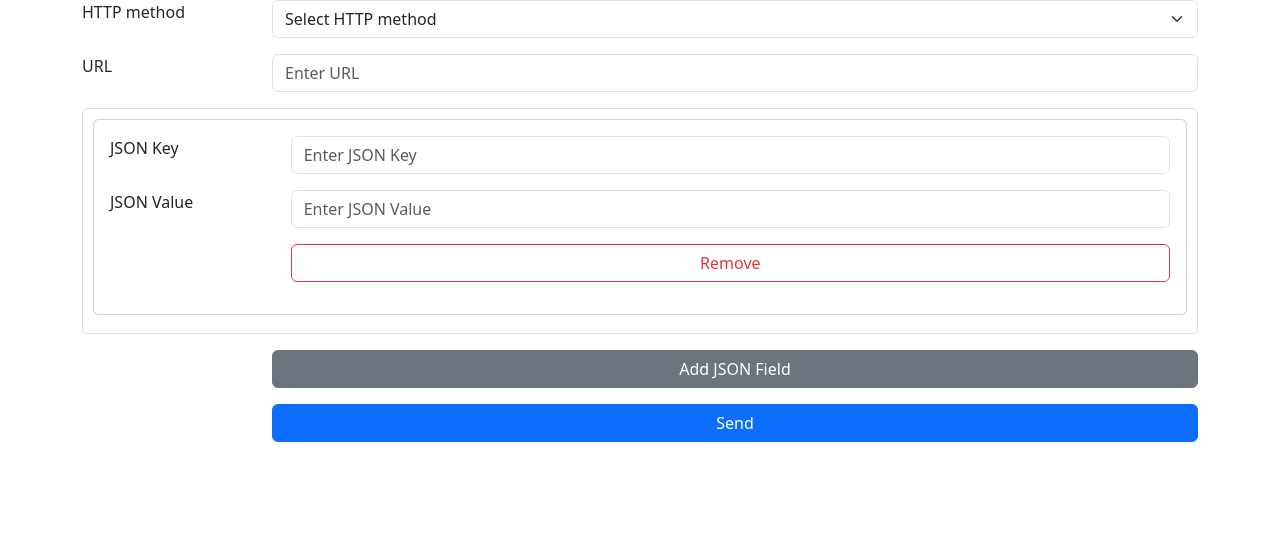
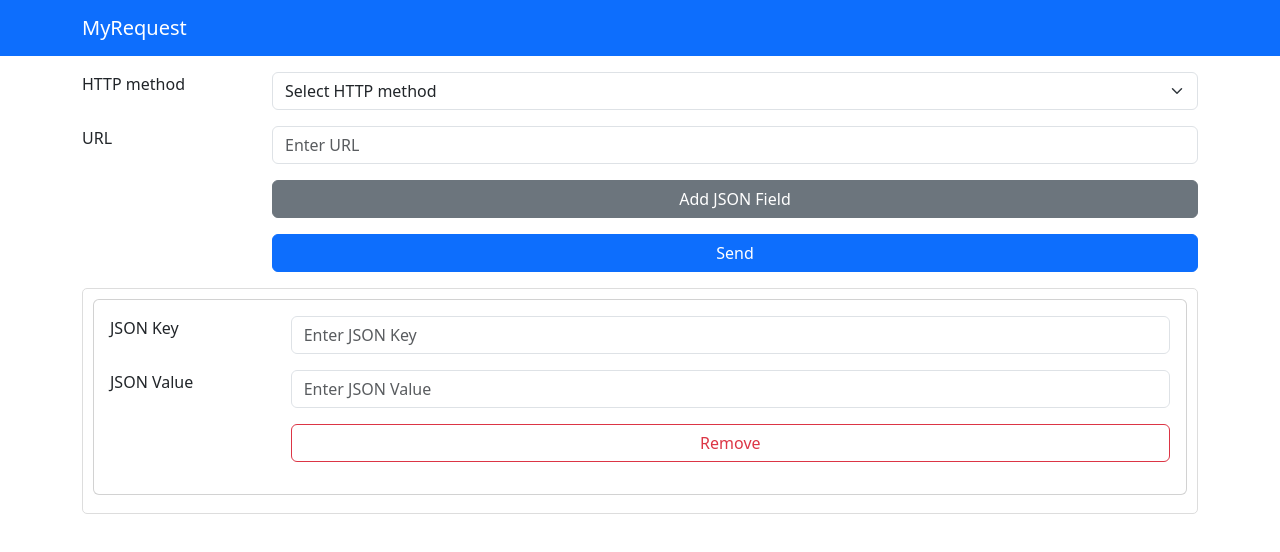
Before and after one commit to tofustream/myrequest, a React (Vite) app: page / in a window 1280 px wide. Both pictures are taken after a click on the button "Add JSON Field". Shown: the top 552 px of the page. Built offline with nearby package versions, Linux system fonts and the light colour scheme.

Commit message:
Add Header

```diff
--- a/src/App.tsx
+++ b/src/App.tsx
@@ -1,8 +1,10 @@
+import Header from "./components/Header";
 import RequestPage from "./features/requestpage/RequestPage";
 
 function App() {
   return (
     <>
+      <Header />
       <RequestPage />
     </>
   );
--- /dev/null
+++ b/src/components/Header.tsx
@@ -0,0 +1,15 @@
+import { Container, Navbar } from "react-bootstrap";
+
+const Header = () => {
+  return (
+    <header>
+      <Navbar bg="primary" data-bs-theme="dark">
+        <Container>
+          <Navbar.Brand>MyRequest</Navbar.Brand>
+        </Container>
+      </Navbar>
+    </header>
+  );
+};
+
+export default Header;
--- a/src/features/requestpage/RequestPage.tsx
+++ b/src/features/requestpage/RequestPage.tsx
@@ -17,7 +17,7 @@ const RequestPage: React.FC = () => {
   console.log(jsonFields);
 
   return (
-    <Container>
+    <Container className="mt-3">
       <Form>
         <Form.Group as={Row} className="mb-3">
           <Col sm={2}>
@@ -45,11 +45,32 @@ const RequestPage: React.FC = () => {
           </Col>
         </Form.Group>
 
+        <Form.Group as={Row} className="mt-3">
+          <Col sm={{ span: 10, offset: 2 }}>
+            <div className="d-grid gap-2">
+              <Button variant="secondary" onClick={addJsonField}>
+                Add JSON Field
+              </Button>
+            </div>
+          </Col>
+        </Form.Group>
+
+        <Form.Group as={Row} className="mt-3">
+          <Col sm={{ span: 10, offset: 2 }}>
+            <div className="d-grid gap-2">
+              <Button variant="primary" type="submit">
+                Send
+              </Button>
+            </div>
+          </Col>
+        </Form.Group>
+
         {/* JSON Fields (Scrollable) */}
         {jsonFields.length > 0 && (
           <div
+            className="mt-3"
             style={{
-              maxHeight: "300px", // 任意の高さに調整
+              maxHeight: "400px", // 任意の高さに調整
               overflowY: "auto",
               border: "1px solid #ddd", // 視覚的な枠
               padding: "10px",
@@ -106,26 +127,6 @@ const RequestPage: React.FC = () => {
             ))}
           </div>
         )}
-
-        <Form.Group as={Row} className="mt-3">
-          <Col sm={{ span: 10, offset: 2 }}>
-            <div className="d-grid gap-2">
-              <Button variant="secondary" onClick={addJsonField}>
-                Add JSON Field
-              </Button>
-            </div>
-          </Col>
-        </Form.Group>
-
-        <Form.Group as={Row} className="mt-3">
-          <Col sm={{ span: 10, offset: 2 }}>
-            <div className="d-grid gap-2">
-              <Button variant="primary" type="submit">
-                Send
-              </Button>
-            </div>
-          </Col>
-        </Form.Group>
       </Form>
     </Container>
   );
```
